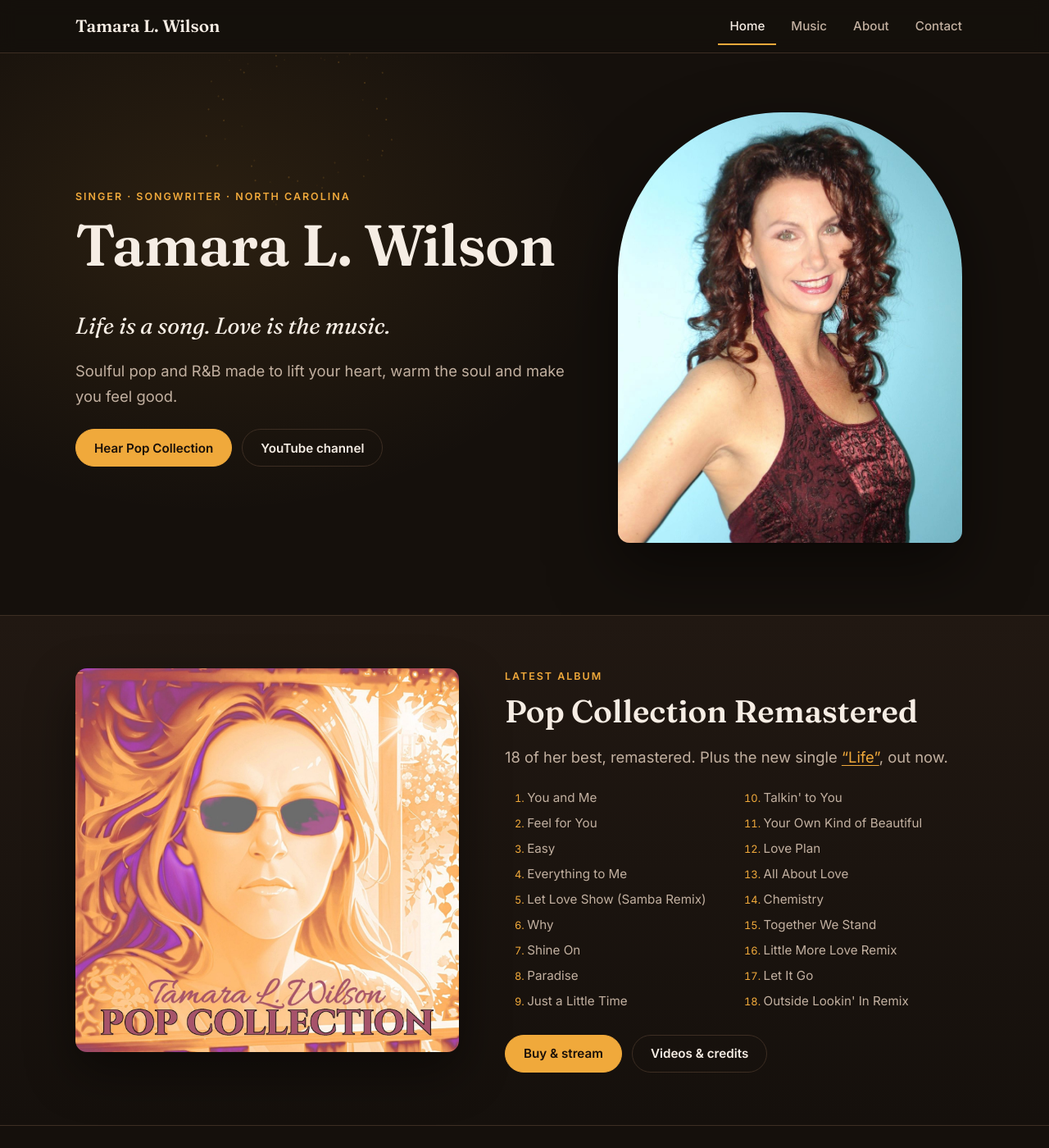
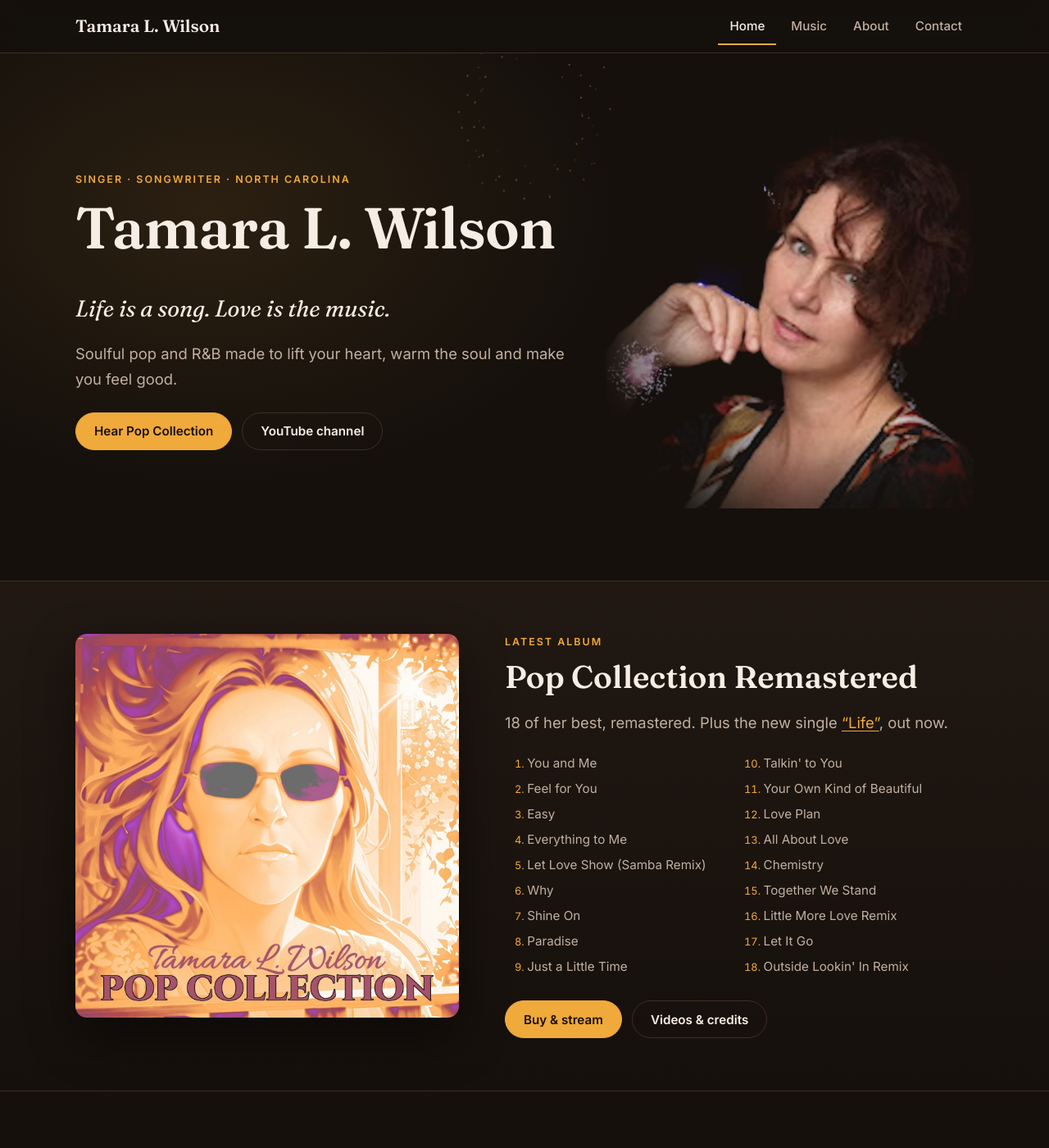
Before and after one commit to taylorjwilson101/tamaralwilson-music-website, a Jekyll site: the page built from index.html, in a window 1280 px wide and 1400 px high. Shown: the whole window at 82% size. Built offline with Jekyll 4.4.1, drawn with Linux system fonts in a browser that asks for light colours.

Commit message:
Use Tamara's photo from the old banner; brighter fireworks
- Homepage photo is now her portrait from the old site's 'Welcome to
  Tamara's Music' banner, with no frame: its black background blends
  into the page and the fireworks can pass behind her
- Fireworks are brighter, glow where sparks overlap, and add the blue
  of the old site's banner

Co-Authored-By: Claude Opus 5.5 <noreply@anthropic.com>
Claude-Session: https://claude.ai/code/session_01UcYrjYLsU9jUL2xbcuy7bP

```diff
--- a/assets/css/style.css
+++ b/assets/css/style.css
@@ -89,11 +89,17 @@ p { margin: 0 0 1em; }
 /* Hero */
 .hero { position: relative; overflow: hidden; background: radial-gradient(60% 80% at 20% 30%, rgba(240,169,59,.10), transparent 65%); }
 .fireworks { position: absolute; inset: 0; width: 100%; height: 100%; pointer-events: none; z-index: 0; }
-.hero-inner { position: relative; z-index: 1; }
+.hero-inner { position: relative; } /* no z-index, so the photo can blend with the background */
 .hero-inner { display: grid; gap: 40px; align-items: center; padding-top: 48px; padding-bottom: 56px; }
 @media (min-width: 860px) { .hero-inner { grid-template-columns: 1.15fr .85fr; padding-top: 72px; padding-bottom: 88px; } }
 .hero-line { font-family: var(--serif); font-size: clamp(1.3rem, 2.6vw, 1.75rem); color: var(--text); margin-bottom: .6em; }
-.hero-photo img { border-radius: 200px 200px var(--radius) var(--radius); aspect-ratio: 4/5; object-fit: cover; width: 100%; max-width: 420px; margin-inline: auto; box-shadow: 0 30px 80px rgba(0,0,0,.5); }
+.hero-photo img {
+  width: 100%; max-width: 480px; margin-inline: auto; aspect-ratio: 650 / 700; object-fit: cover;
+  /* no frame: the photo's black background melts into the page (and lets fireworks show through) */
+  mix-blend-mode: lighten;
+  -webkit-mask-image: radial-gradient(ellipse 70% 68% at 58% 48%, #000 50%, transparent 98%);
+          mask-image: radial-gradient(ellipse 70% 68% at 58% 48%, #000 50%, transparent 98%);
+}
 
 /* Featured album */
 .feature { background: linear-gradient(180deg, var(--surface), var(--bg)); border-block: 1px solid var(--line); }
--- a/assets/js/site.js
+++ b/assets/js/site.js
@@ -33,9 +33,9 @@ document.addEventListener('click', function (e) {
   if (window.matchMedia && window.matchMedia('(prefers-reduced-motion: reduce)').matches) return;
 
   var ctx = canvas.getContext('2d');
-  var COLORS = ['240,169,59', '255,236,200', '201,163,224']; // gold, warm cream, soft lavender
+  var COLORS = ['255,190,80', '255,246,225', '214,176,255', '130,160,255']; // gold, cream, lavender, blue (like the old site)
   var EVERY_MS = 2600;   // time between bursts
-  var MAX_ALPHA = 0.8;   // soft, not loud
+  var MAX_ALPHA = 1;     // brightness (0 to 1)
   var particles = [], rockets = [];
   var w = 0, h = 0, dpr = 1, running = false, raf = 0, last = 0, nextBurst = 0;
 
@@ -47,14 +47,13 @@ document.addEventListener('click', function (e) {
   }
 
   function launch() {
-    // stay over the open dark area on the left (around her name); full width on phones
-    var x = w * (w > 860 ? 0.04 + Math.random() * 0.48 : 0.1 + Math.random() * 0.8);
+        var x = w * (0.06 + Math.random() * 0.88);
     var top = h * (0.08 + Math.random() * 0.2);
     rockets.push({ x: x, y: h, ty: top, vy: -(h - top) / 0.9, color: COLORS[(Math.random() * COLORS.length) | 0] });
   }
 
   function burst(x, y, color) {
-    var n = 60 + ((Math.random() * 20) | 0);
+    var n = 70 + ((Math.random() * 24) | 0);
     var speed = Math.min(w, h) * (0.26 + Math.random() * 0.1);
     for (var i = 0; i < n; i++) {
       var a = (i / n) * Math.PI * 2 + Math.random() * 0.2;
@@ -69,6 +68,7 @@ document.addEventListener('click', function (e) {
     if (t >= nextBurst) { launch(); nextBurst = t + EVERY_MS * (0.8 + Math.random() * 0.5); }
     ctx.clearRect(0, 0, w, h);
     ctx.lineCap = 'round';
+    ctx.globalCompositeOperation = 'lighter'; // overlapping sparks glow
 
     for (var r = rockets.length - 1; r >= 0; r--) {
       var k = rockets[r], py = k.y;
@@ -88,7 +88,7 @@ document.addEventListener('click', function (e) {
       p.x += p.vx * dt; p.y += p.vy * dt;
       var fade = 1 - p.life / p.max;
       ctx.strokeStyle = 'rgba(' + p.color + ',' + (MAX_ALPHA * fade) + ')';
-      ctx.lineWidth = 2;
+      ctx.lineWidth = 2.4;
       ctx.beginPath(); ctx.moveTo(p.px, p.py); ctx.lineTo(p.x, p.y); ctx.stroke();
     }
     raf = requestAnimationFrame(frame);
--- a/index.html
+++ b/index.html
@@ -19,7 +19,7 @@ title: Tamara L. Wilson Music
       </div>
     </div>
     <div class="hero-photo">
-      <img src="{{ '/images/gallery-2.jpg' | relative_url }}" alt="Tamara L. Wilson smiling, in a burgundy halter top against a turquoise wall" width="960" height="1280">
+      <img src="{{ '/images/tamara-hero.jpg' | relative_url }}" alt="Tamara L. Wilson, chin resting on her hand, with a sparkle of fireworks" width="650" height="700">
     </div>
   </div>
 </section>
```
Also changed, not shown: images/tamara-hero.jpg (added).
